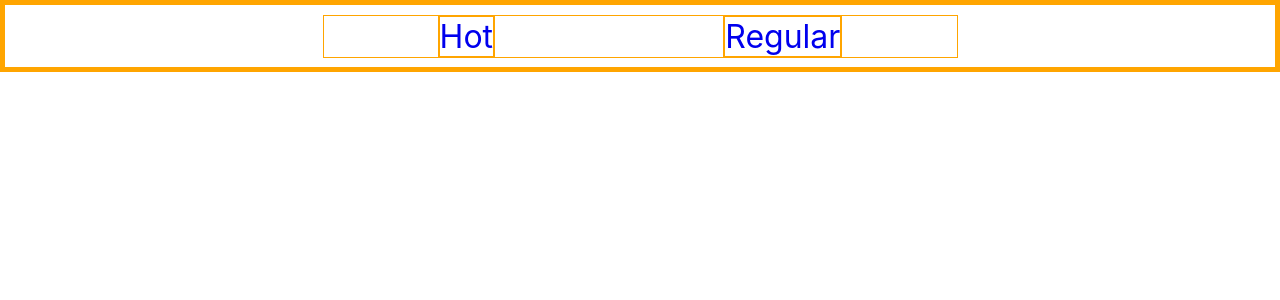
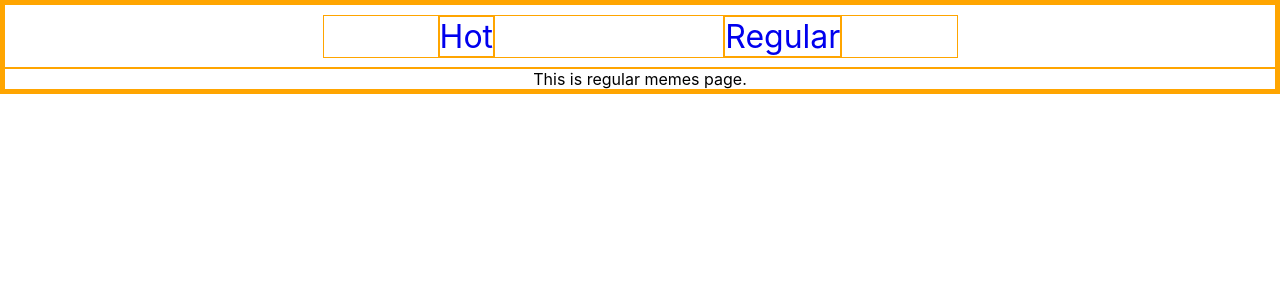
Before and after one commit to Hagane3/meme-service, a React (Create React App) app: page /regular in a window 1280 px wide. Shown: the top 300 px of the page. Built offline with nearby package versions, Linux system fonts and the light colour scheme.

Commit message:
[feat] Add Hot and Regular components, connect routing

```diff
--- a/src/App.js
+++ b/src/App.js
@@ -1,5 +1,8 @@
 import { Route, Routes, Navigate } from "react-router-dom";
+
 import { Navigation } from "./components/Navigation";
+import { Hot } from "./pages/Hot";
+import { Regular } from "./pages/Regular";
 
 import "./App.css";
 
@@ -9,8 +12,8 @@ function App() {
       <Navigation />
       <Routes>
         <Route path="/" element={<Navigate replace to="/regular" />} />
-        <Route path="regular" />
-        <Route path="hot" />
+        <Route path="regular" element={<Regular />} />
+        <Route path="hot" element={<Hot />} />
       </Routes>
     </div>
   );
--- /dev/null
+++ b/src/pages/Hot.jsx
@@ -0,0 +1,3 @@
+export const Hot = () => {
+  return <p>This is hot memes page</p>;
+};
--- /dev/null
+++ b/src/pages/Regular.jsx
@@ -0,0 +1,3 @@
+export const Regular = () => {
+  return <p>This is regular memes page.</p>;
+};
```
Also changed, not shown: src/pages/Hot.module.css (added), src/pages/Regular.module.css (added).
